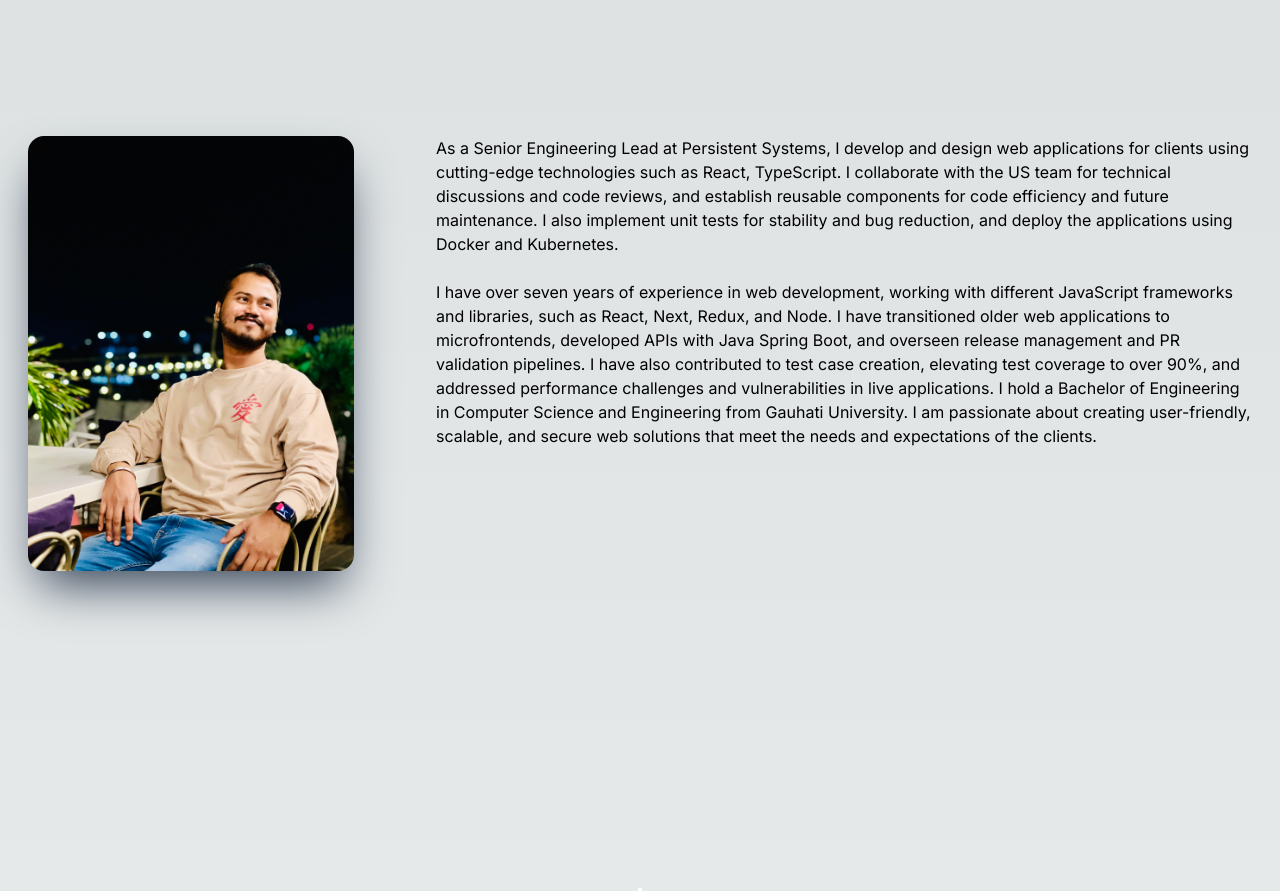
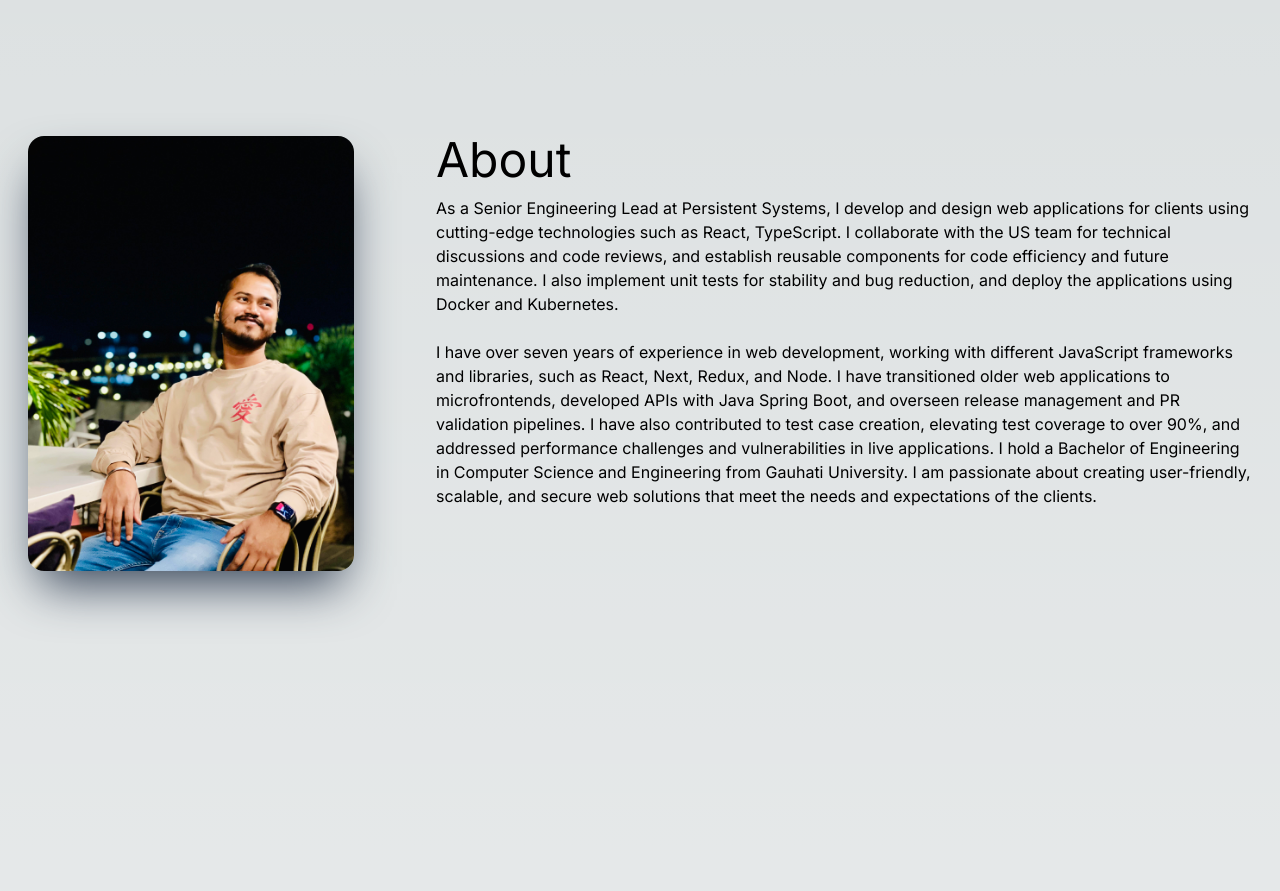
Before and after one commit to jekuuu/portfolio-nextjs, a Next.js app: page / in a window 1280 px wide. Shown: the part 800-1691 px from the top of the page. Built offline with nearby package versions, Linux system fonts and the light colour scheme.

Commit message:
Added titles

```diff
--- a/app/components/sections/About.tsx
+++ b/app/components/sections/About.tsx
@@ -17,6 +17,7 @@ const About = () => {
         </div>
 
         <div className="col-span-12 md:col-span-8 mt-5 md:mt-0">
+          <h2 className="text-5xl mb-3">About</h2>
           <p>
             As a Senior Engineering Lead at Persistent Systems, I develop and
             design web applications for clients using cutting-edge technologies
--- a/app/components/sections/Experience.tsx
+++ b/app/components/sections/Experience.tsx
@@ -9,6 +9,8 @@ import "react-vertical-timeline-component/style.min.css";
 
 const Experience = () => {
   return (
+    <>
+      <h2 className="text-5xl mb-24 flex justify-center">Work Experience</h2>
       <VerticalTimeline animate>
         {experiences.map((experience) => (
           <VerticalTimelineElement
@@ -59,6 +61,7 @@ const Experience = () => {
           </VerticalTimelineElement>
         ))}
       </VerticalTimeline>
+    </>
   );
 };
 
```
Lines whose indentation alone changed are shown as unchanged.
